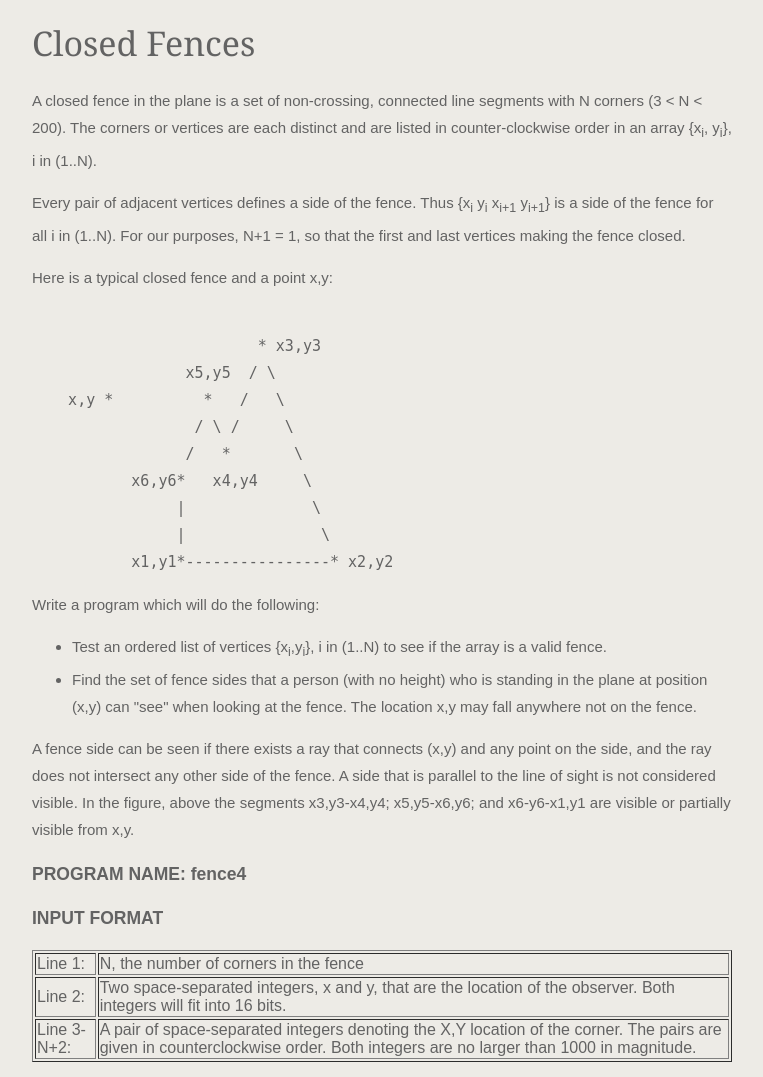
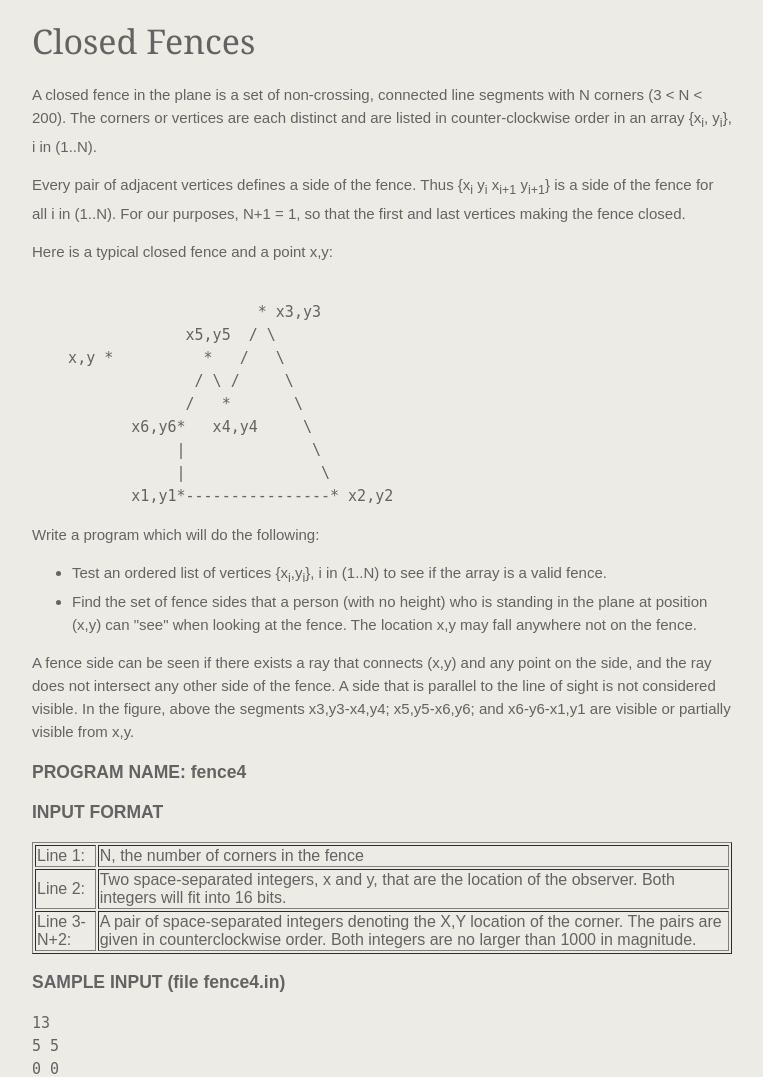
Before and after one commit to js837/jstacey.net, a PHP site: page /closed-fences/index.html in a window 1280 px wide. Shown: the top 1077 px of the page, without its empty margins (258-1021 px from the left). Run offline with PHP 8.4, Linux system fonts and the light colour scheme.

Commit message:
Line height change

```diff
--- a/assets/style.css
+++ b/assets/style.css
@@ -4,7 +4,7 @@ body {
     margin-right:auto;
     background-color: #edebe6;
     color: #636363;
-    line-height: 27px;
+    line-height: 23px;
     font-size: 15px;
     width: 100%;
     height: 100%;
```
